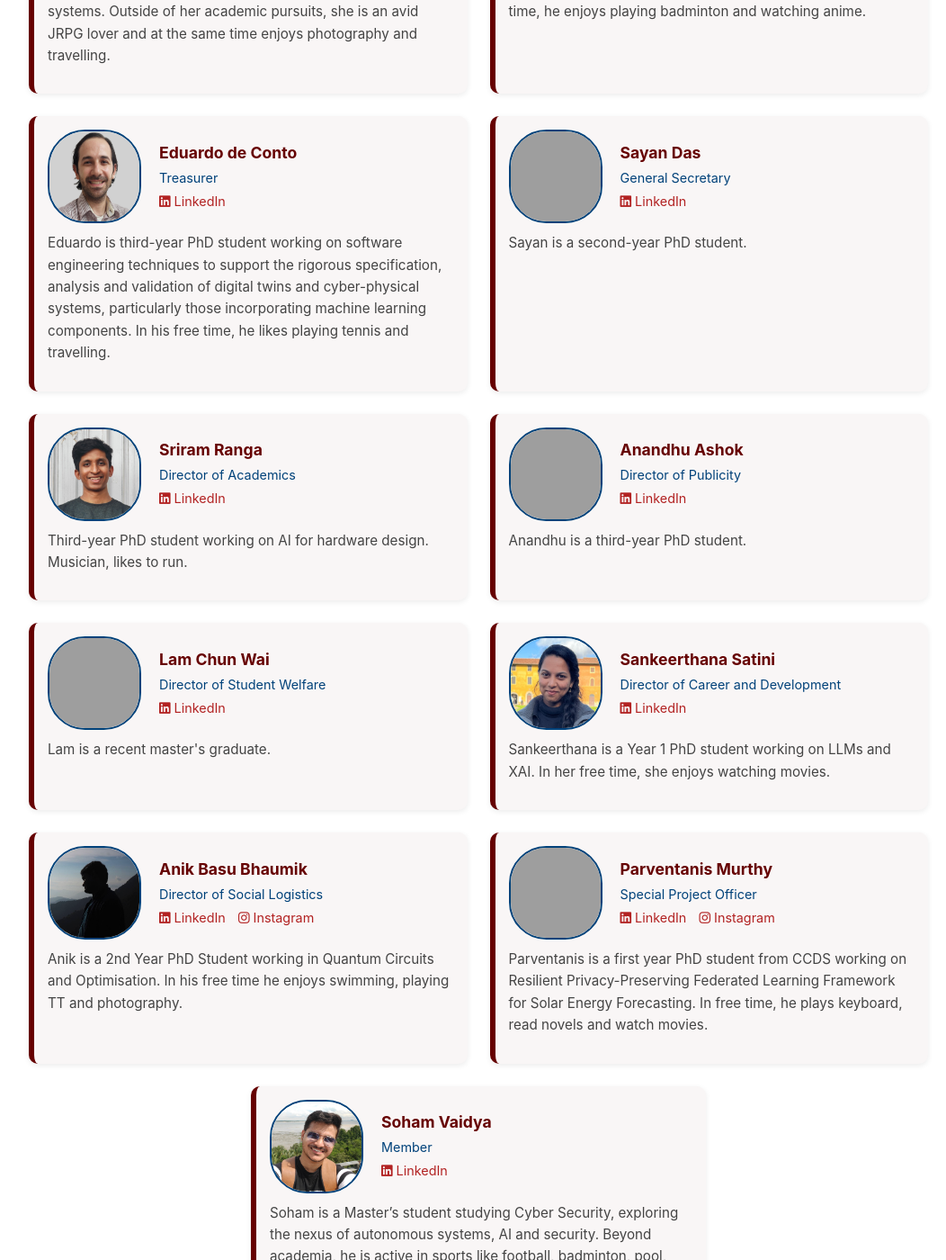
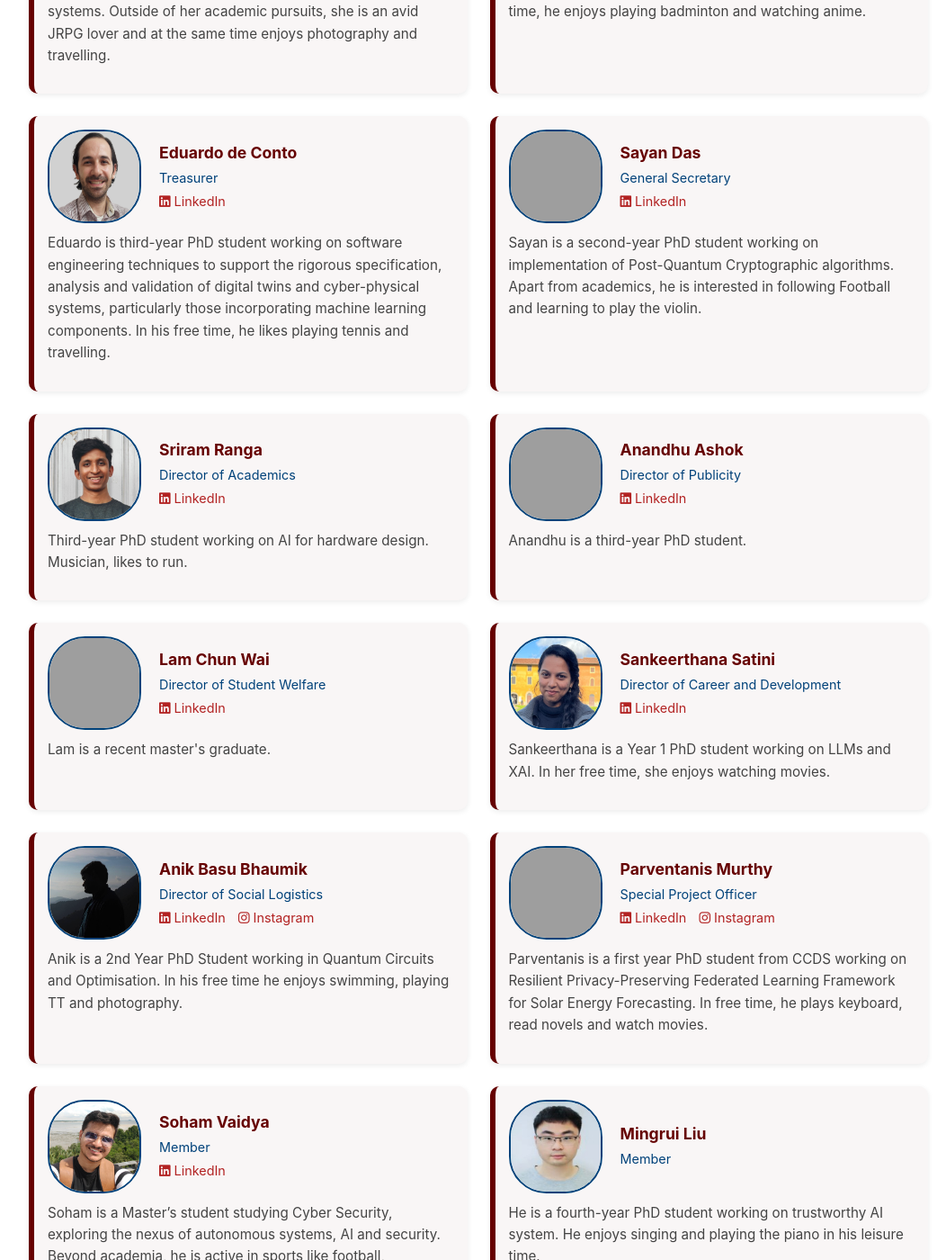
Before and after one commit to ccds-gsc/ccds-gsc.github.io, a Jekyll site: the page team.html, which Jekyll copies as it is, in a window 1280 px wide and 1400 px high, scrolled down 355 px, cut to the strip 0-1400 px from the top of the window. Shown: the whole strip at 90% size, without its empty margins (108-1160 px from the left). Built offline with Jekyll 4.4.1, drawn with Linux system fonts in a browser that asks for light colours; grey boxes are pictures that could not be loaded.

Commit message:
details updated

```diff
--- a/team.html
+++ b/team.html
@@ -199,13 +199,13 @@
         <div>
           <p class="member-name">Sayan Das</p>
           <p class="member-role">General Secretary</p>
-          <a href="#" class="social-link" target="_blank">
+          <a href="https://www.linkedin.com/in/sayan-das-590ab544/" class="social-link" target="_blank">
             <i class="fab fa-linkedin"></i>LinkedIn
           </a>
         </div>
       </div>
       <p class="member-desc">
-      Sayan is a second-year PhD student.
+      Sayan is a second-year PhD student working on implementation of Post-Quantum Cryptographic algorithms. Apart from academics, he is interested in following Football and learning to play the violin.
       </p>
     </div>
 
@@ -334,6 +334,20 @@
       </p>
     </div>
 
+    <!-- Member 12 -->
+    <div class="member-card">
+      <div class="member-header">
+        <img src="./assets/img/profile/mingrui.jpg" alt="Mingrui">
+        <div>
+          <p class="member-name">Mingrui Liu</p>
+          <p class="member-role">Member</p>
+        </div>
+      </div>
+      <p class="member-desc">
+      He is a fourth-year PhD student working on trustworthy AI system. He enjoys singing and playing the piano in his leisure time.
+      </p>
+    </div>
+
   </div>
 
   <!-- Footer -->
```
Also changed, not shown: assets/img/profile/mingrui.jpg (added), 1 other file.
